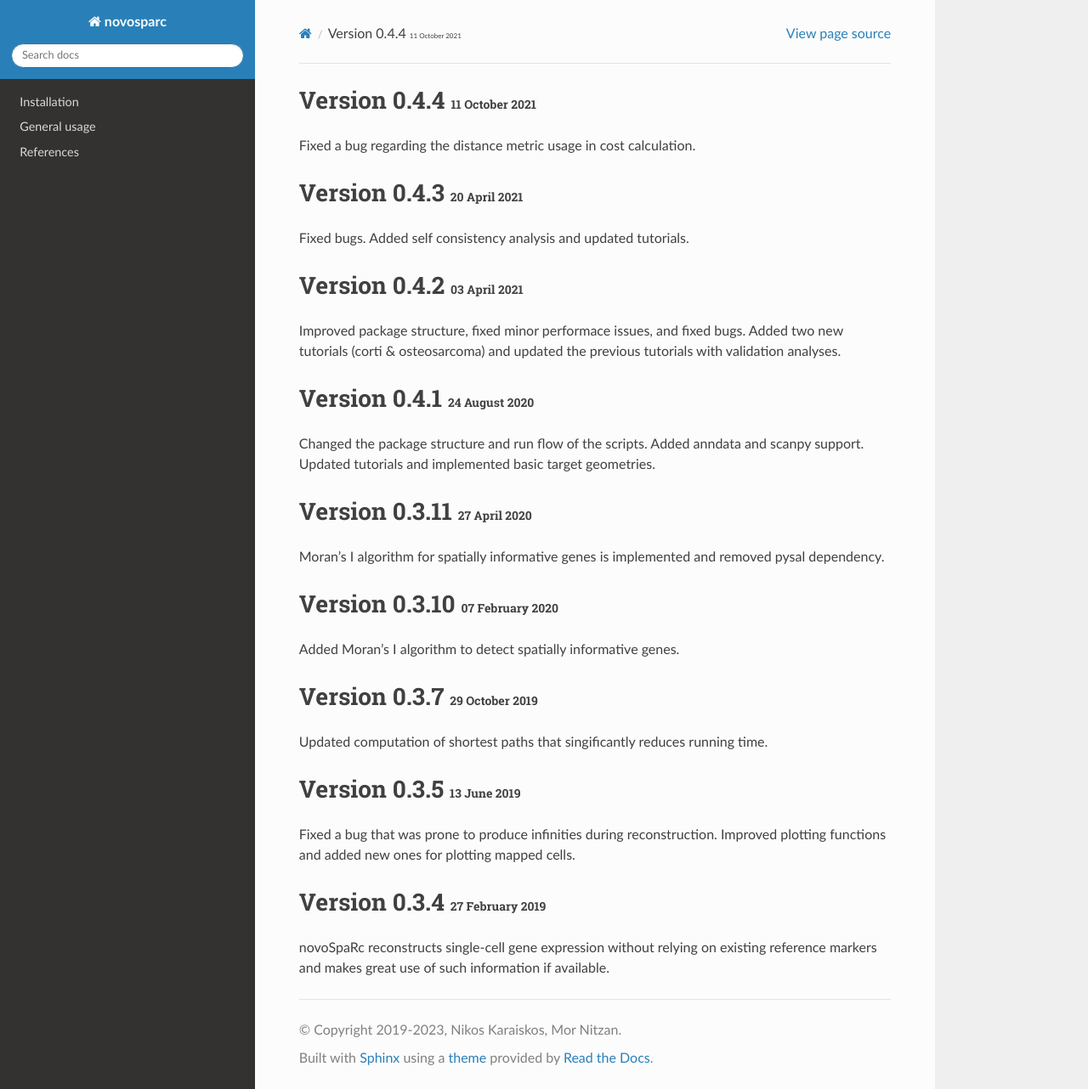
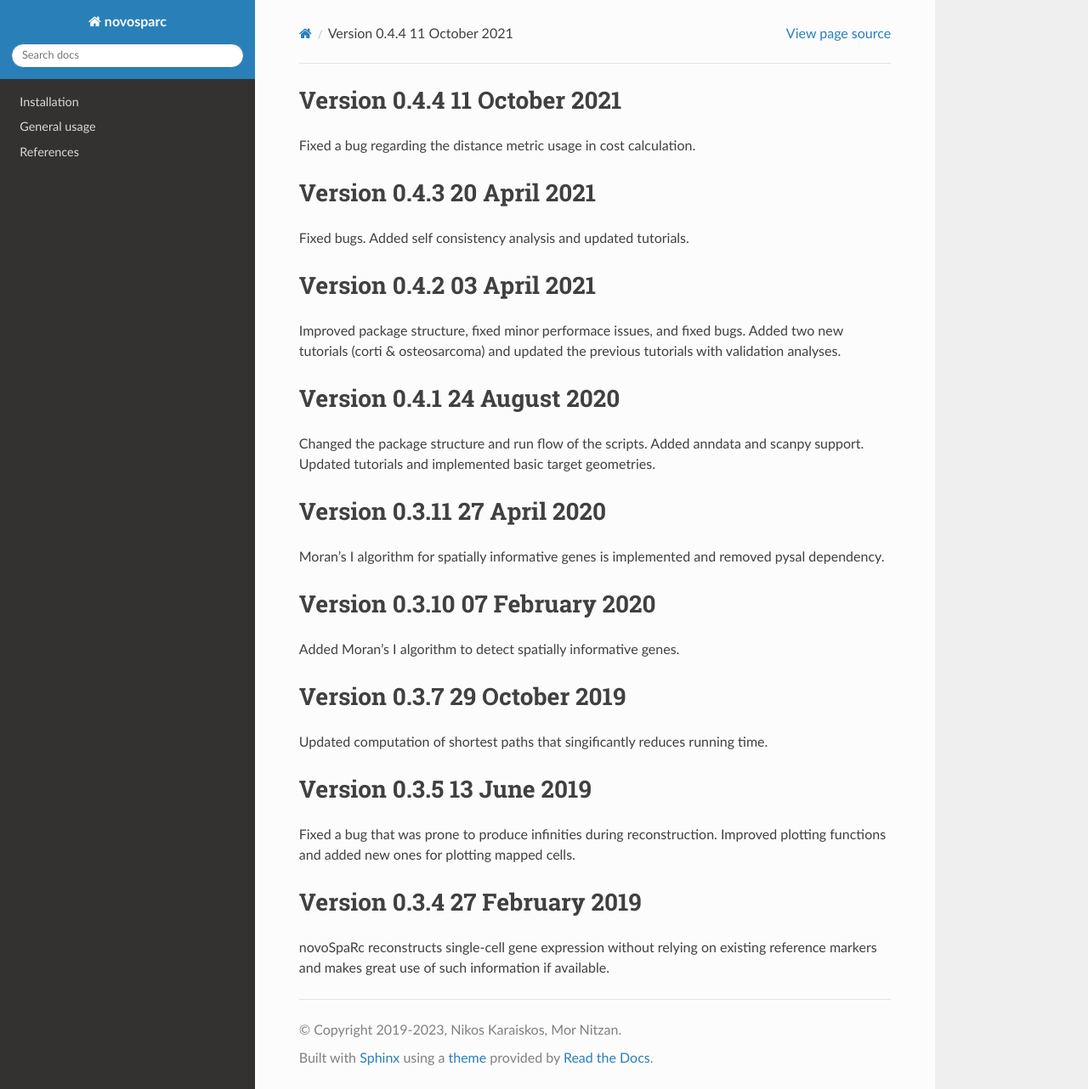
Before and after one commit to rajewsky-lab/novosparc, a Sphinx documentation site: the page built from docs/release_notes.rst, in a window 1280 px wide and 1282 px high. Shown: the whole window at 85% size. Built offline with Sphinx 7.4.7 and the Read the Docs theme 2.0.0, drawn with Linux system fonts in a browser that asks for light colours.

Commit message:
fixing rtd

```diff
--- a/docs/conf.py
+++ b/docs/conf.py
@@ -107,8 +107,8 @@
 # so a file named "default.css" will overwrite the builtin "default.css".
 html_static_path = ['_static']
 
-def setup(app):
-    app.add_stylesheet('css/custom.css')
+# def setup(app):
+#     app.add_stylesheet('css/custom.css')
 
 # Custom sidebar templates, must be a dictionary that maps document names
 # to template names.
```
Also changed, not shown: docs/requirements.txt (+15 -15 lines).
